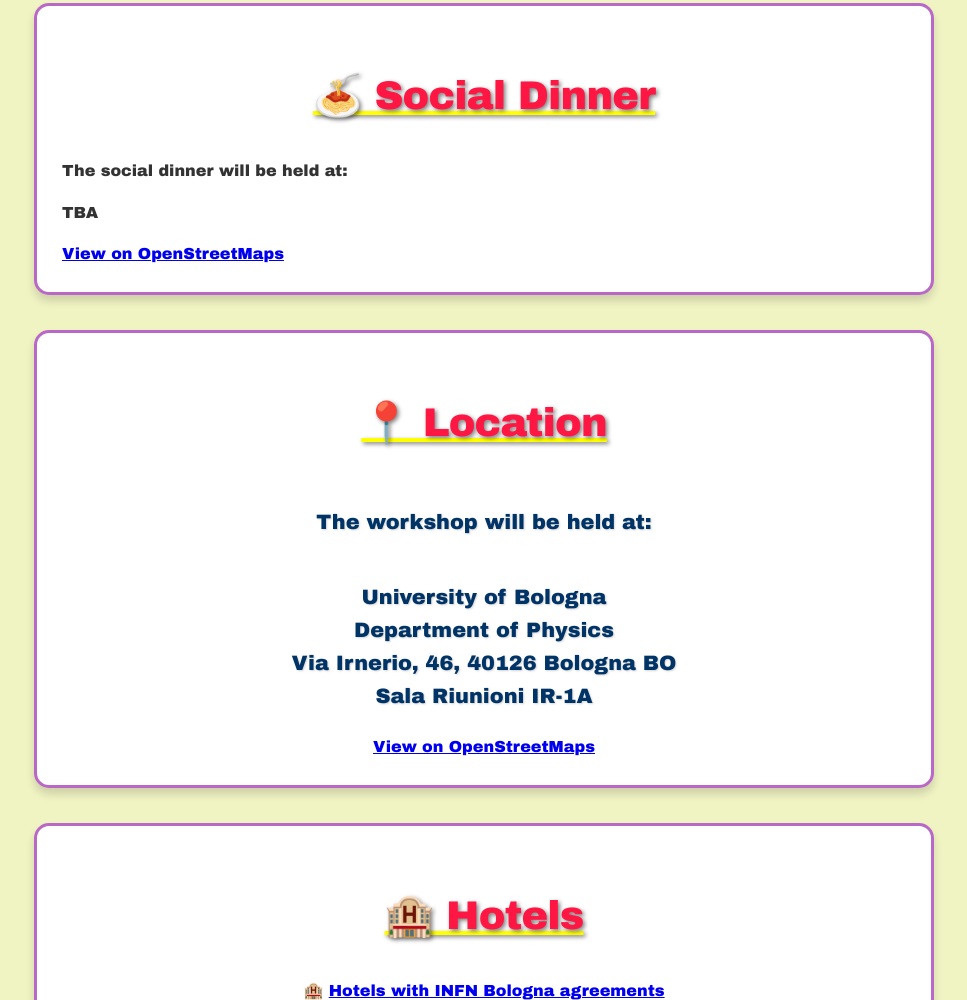
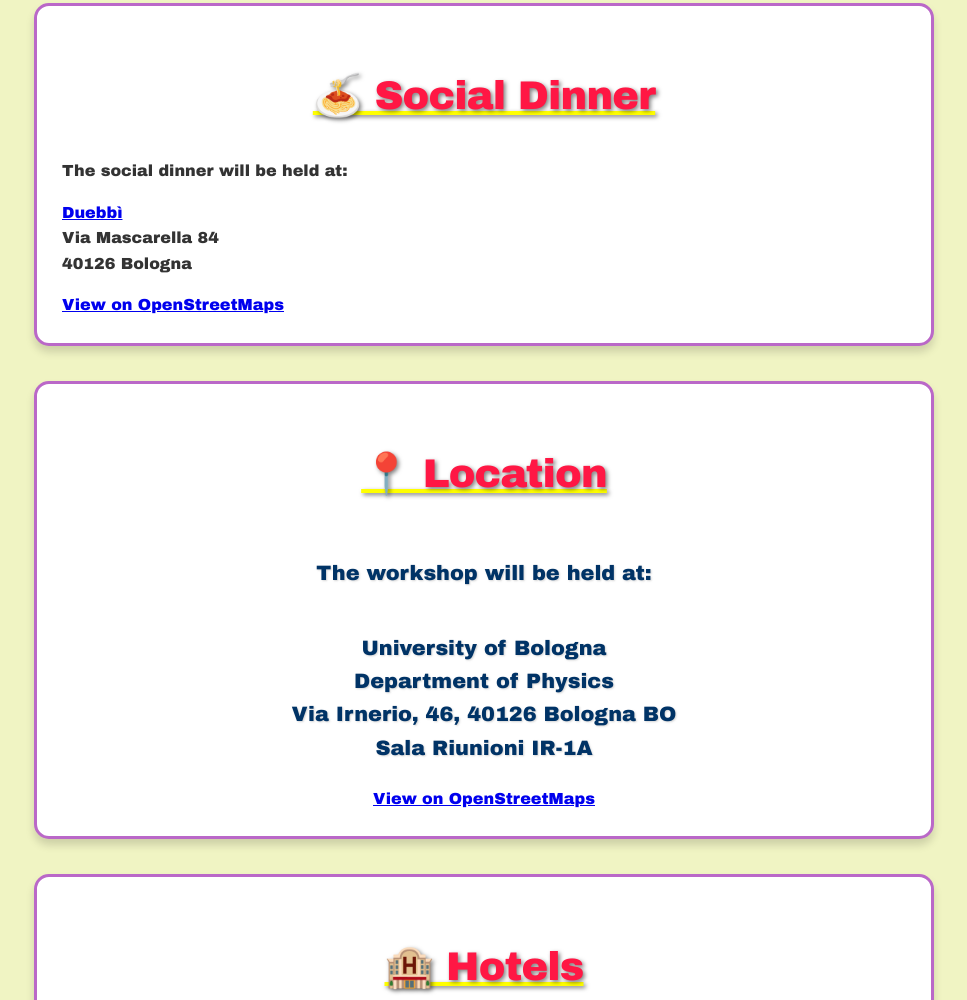
Before and after one commit to AllAroundIntegrability/AllAroundIntegrability.github.io, a plain HTML site: page index.html in a window 1280 px wide. Shown: the part 5698-6698 px from the top of the page, without its empty margins (156-1123 px from the left). Drawn offline with Linux system fonts and the light colour scheme.

Commit message:
Add social dinner venue
Co-Authored-By: Claude Opus 5.5 <noreply@anthropic.com>
Claude-Session: https://claude.ai/code/session_01463khWFwv4kPYFCGpEAfk4

```diff
--- a/index.html
+++ b/index.html
@@ -681,9 +681,11 @@
  <section id="dinner">
             <h2>🍝 Social Dinner</h2>
             <p>The social dinner will be held at:</p>
-            <p>TBA<br>
+            <p><a href="https://www.duebbi.com/" target="_blank">Duebbì</a><br>
+            Via Mascarella 84<br>
+            40126 Bologna
             </p>
-            <a href="https://www.openstreetmap.org/" target="_blank">View on OpenStreetMaps</a>
+            <a href="https://www.openstreetmap.org/search?query=Via%20Mascarella%2084%2C%20Bologna" target="_blank">View on OpenStreetMaps</a>
 
         </section>
 
```
